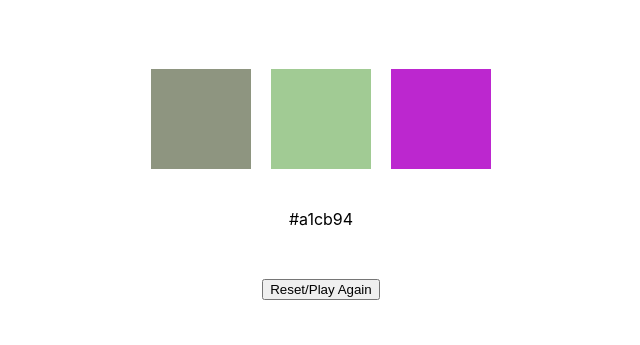
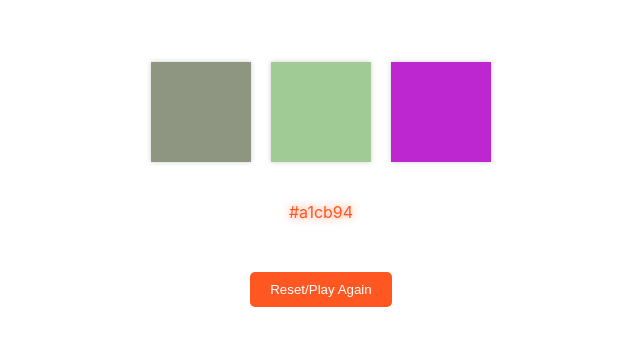
Before and after one commit to alexa-whitney/ACS3330-Random-Hex-Colors, a React (Create React App) app: page / in a window 1280 px wide. Shown: the part 221-566 px from the top of the page, without its empty margins (319-959 px from the left). Built offline with nearby package versions, Linux system fonts and the light colour scheme.

Commit message:
Updated CSS styling

```diff
--- a/src/App.css
+++ b/src/App.css
@@ -1,5 +1,13 @@
 .App {
   text-align: center;
+}
+
+.game-container {
+  display: flex;
+  flex-direction: column;
+  align-items: center;
+  justify-content: center;
+  height: 100vh;
 }
 
 .square-container {
@@ -12,41 +20,53 @@
   width: 100px;
   height: 100px;
   margin: 10px;
-  transition: transform 0.2s;
+  transition: transform 0.2s, box-shadow 0.2s;
   cursor: pointer;
+  box-shadow: 0 0 5px rgba(0, 0, 0, 0.2);
 }
 
 .square:hover {
   transform: scale(1.1);
-  box-shadow: 0 0 10px rgba(0, 0, 0, 0.5);
+  box-shadow: 0 0 15px rgba(255, 87, 34, 0.8); /* Matching the countdown glow */
 }
 
-.game-container {
-  display: flex;
-  flex-direction: column;
-  align-items: center;
-  justify-content: center;
-  height: 100vh;
+.correct-swatch {
+  animation: pulse 1s infinite;
+  border: 3px solid #00ff00;
+  box-shadow: 0 0 15px #00ff00;
 }
 
-.hex-color, .status-message {
+.hex-color,
+.status-message {
   margin: 10px 0;
+  color: #ff5722; /* Vibrant text color to match the countdown */
+  text-shadow: 0px 0px 8px rgba(255, 87, 34, 0.7);
 }
 
 .reset-button {
   margin-top: 20px;
+  cursor: pointer;
+  padding: 10px 20px;
+  background-color: #ff5722;
+  border: none;
+  border-radius: 5px;
+  color: white;
+  text-shadow: none;
+  transition: background-color 0.2s, transform 0.2s;
 }
 
-.correct-swatch {
-  border: 3px solid #00FF00;
-  box-shadow: 0 0 10px #00FF00;
+.reset-button:hover {
+  background-color: #e64a19;
+  transform: scale(1.05);
 }
 
 .countdown {
-  font-size: 48px;
+  font-size: 200px;
   font-weight: bold;
   display: flex;
   justify-content: center;
   align-items: center;
   height: 100vh;
+  color: #ff5722;
+  text-shadow: 0px 0px 20px rgba(255, 87, 34, 0.7);
 }
```
